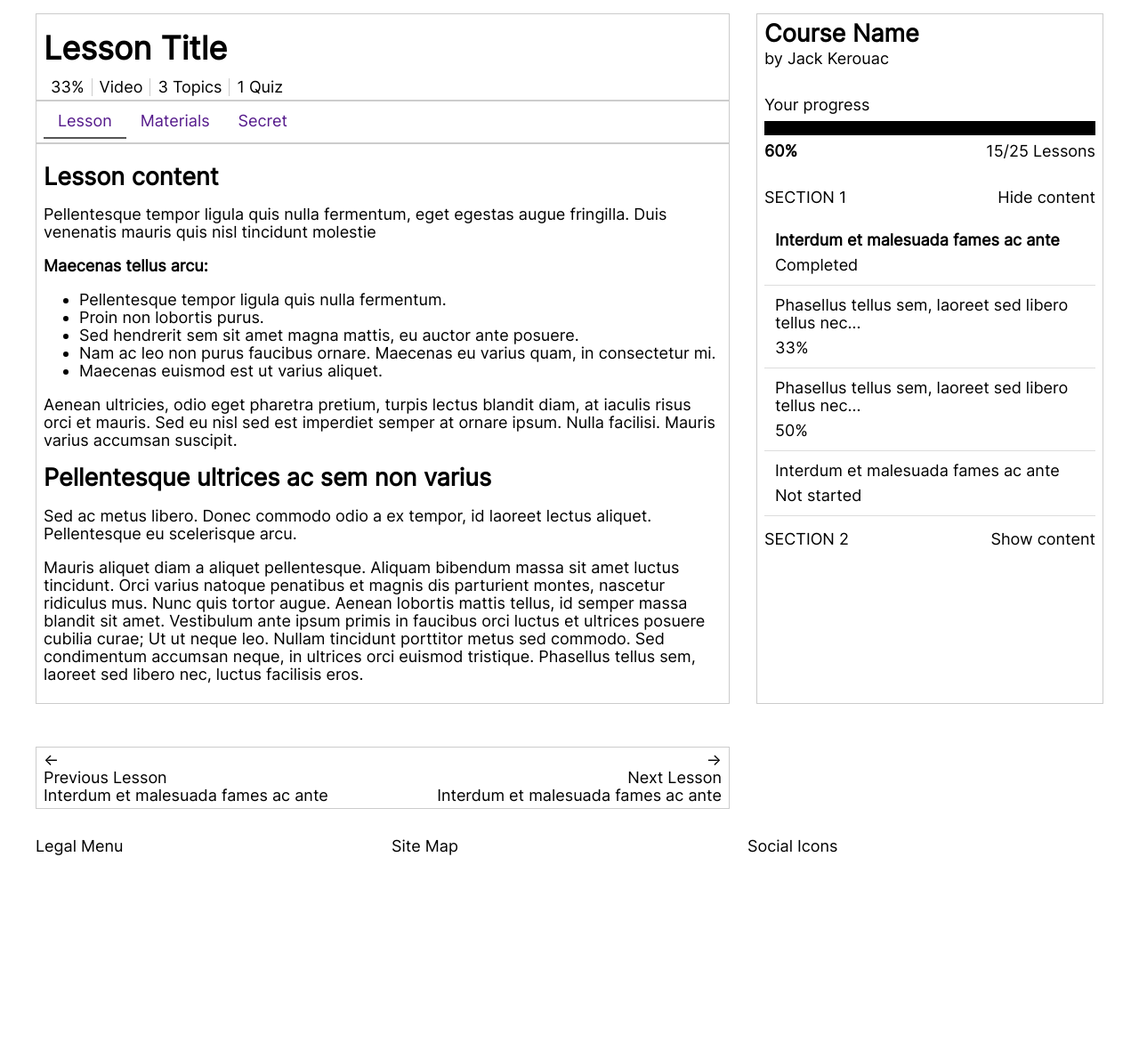
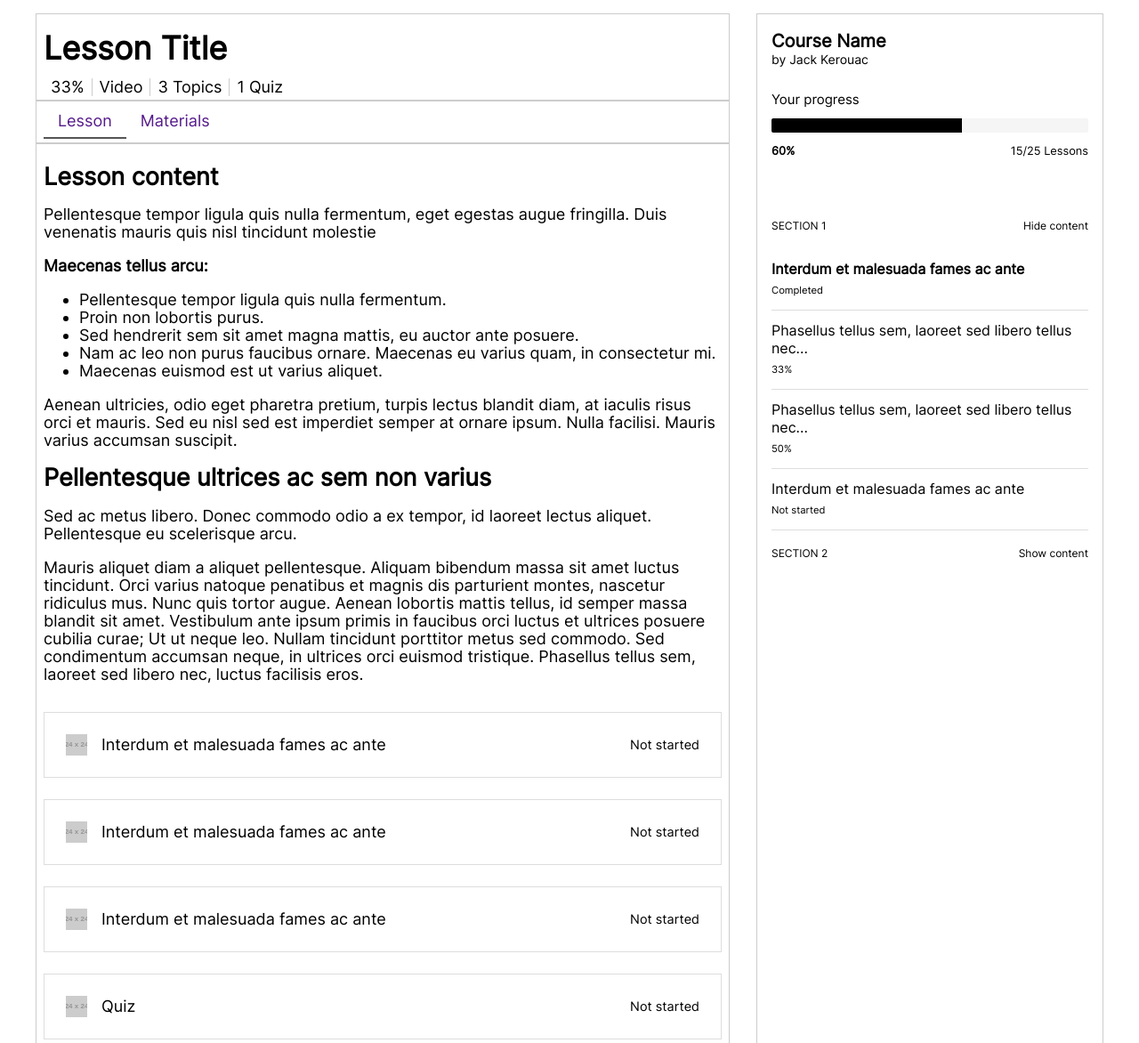
Before and after one commit to marioy47/learndash-template-draft, a website: page src/lesson-with-topics-template.html in a window 1280 px wide. Shown: the part 160-1332 px from the top of the page at 89% size. Before the commit the page ends 1153 px from the top, so only its background shows below. Drawn offline with nearby package versions, Linux system fonts and the light colour scheme; files that its build step writes are made by us from their sources; placeholder pictures from the web are drawn by us.

Commit message:
WIP Rework lesson template, add with topics variation

```diff
--- a/src/lesson-template.html
+++ b/src/lesson-with-topics-template.html
@@ -15,7 +15,9 @@
         <header class="ld-site-header">
             <div class="ld-site-header__wrapper">
                 <div class="ld-site-header__branding">
+                    <a href="/">
                         <img src="./images/LearnDash-logo-black.png" alt="LearnDash Logo">
+                    </a>
                 </div>
                 <nav class="ld-site-header__nav">
                     <menu class="ld-site-header__menu">
@@ -75,29 +77,29 @@
                 <aside class="ld-main-content__aside">
                     <div class="ld-lesson-sidebar">
                         <h2 class="ld-lesson-sidebar__course-name">Course Name</h2>
-                        <span class="ld-lesson-sidebar__author">by Jack Kerouac</span>
+                        <small class="ld-lesson-sidebar__author">by Jack Kerouac</small>
 
                         <div class="ld-progress">
-                            <span class="ld-progress__heading">Your progress</span>
+                            <small class="ld-progress__heading">Your progress</small>
 
-                            <div class="ld-progress__bar"></div>
+                            <div class="ld-progress__bar">
+                                <div class="ld-progress__bar-inner" style="width: 60%;"></div>
+                            </div>
 
                             <div class="ld-progress__info">
-                                <span class="ld-progress__percentage">60%</span>
-                                <span class="ld-progress__label">15/25 Lessons</span>
+                                <small class="ld-progress__percentage">60%</small>
+                                <small class="ld-progress__label">15/25 Lessons</small>
                             </div>
                         </div>
 
+                        <div class="ld-lesson-sidebar__sections">
                             <div class="ld-lesson-sidebar__section">
                                 <span class="ld-lesson-sidebar__section-name">SECTION 1</span>
-                            <span class="ld-lesson-sidebar__section-trigger">Hide content</span>
+                                <a class="ld-lesson-sidebar__section-trigger">Hide content</a>
                             </div>
 
-                        <div class="ld-lesson-sidebar__lesson">
-                            <span class="ld-lesson-sidebar__lesson-name">
-                                <b>Interdum et malesuada fames ac ante</b>
-                            </span>
-
+                            <div class="ld-lesson-sidebar__lesson ld-lesson-sidebar__lesson--current">
+                                <span class="ld-lesson-sidebar__lesson-name">Interdum et malesuada fames ac ante</span>
                                 <span class="ld-lesson-sidebar__lesson-status">Completed</span>
                             </div>
 
@@ -118,7 +120,8 @@
 
                             <div class="ld-lesson-sidebar__section">
                                 <span class="ld-lesson-sidebar__section-name">SECTION 2</span>
-                            <span class="ld-lesson-sidebar__section-trigger">Show content</span>
+                                <a class="ld-lesson-sidebar__section-trigger">Show content</a>
+                            </div>
                         </div>
                     </div>
                 </aside>
@@ -130,9 +133,6 @@
                         </li>
                         <li class="ld-main-content__navitem">
                             <a href="" data-selector-type="display-content" data-selector-target="materials">Materials</a>
-                        </li>
-                        <li class="ld-main-content__navitem">
-                            <a href="" data-selector-type="display-content" data-selector-target="secret">Secret</a>
                         </li>
                     </menu>
                 </nav>
@@ -175,6 +175,44 @@
                             <p>
                                 Mauris aliquet diam a aliquet pellentesque. Aliquam bibendum massa sit amet luctus tincidunt. Orci varius natoque penatibus et magnis dis parturient montes, nascetur ridiculus mus. Nunc quis tortor augue. Aenean lobortis mattis tellus, id semper massa blandit sit amet. Vestibulum ante ipsum primis in faucibus orci luctus et ultrices posuere cubilia curae; Ut ut neque leo. Nullam tincidunt porttitor metus sed commodo. Sed condimentum accumsan neque, in ultrices orci euismod tristique. Phasellus tellus sem, laoreet sed libero nec, luctus facilisis eros.
                             </p>
+
+                            <div class="ld-lesson__topics">
+                                <div class="ld-lesson__topic">
+                                    <div class="ld-lesson__topic-heading">
+                                        <img src="https://via.placeholder.com/24x24" alt="Topic image" class="ld-lesson__topic-image">
+                                        <span class="ld-lesson__topic-title">Interdum et malesuada fames ac ante</span>
+                                    </div>
+
+                                    <span class="ld-lesson__topic-status">Not started</span>
+                                </div>
+
+                                <div class="ld-lesson__topic">
+                                    <div class="ld-lesson__topic-heading">
+                                        <img src="https://via.placeholder.com/24x24" alt="Topic image" class="ld-lesson__topic-image">
+                                        <span class="ld-lesson__topic-title">Interdum et malesuada fames ac ante</span>
+                                    </div>
+
+                                    <span class="ld-lesson__topic-status">Not started</span>
+                                </div>
+
+                                <div class="ld-lesson__topic">
+                                    <div class="ld-lesson__topic-heading">
+                                        <img src="https://via.placeholder.com/24x24" alt="Topic image" class="ld-lesson__topic-image">
+                                        <span class="ld-lesson__topic-title">Interdum et malesuada fames ac ante</span>
+                                    </div>
+
+                                    <span class="ld-lesson__topic-status">Not started</span>
+                                </div>
+
+                                <div class="ld-lesson__topic">
+                                    <div class="ld-lesson__topic-heading">
+                                        <img src="https://via.placeholder.com/24x24" alt="Topic image" class="ld-lesson__topic-image">
+                                        <span class="ld-lesson__topic-title">Quiz</span>
+                                    </div>
+
+                                    <span class="ld-lesson__topic-status">Not started</span>
+                                </div>
+                            </div>
                         </main>
 
                         <main class="ld-main-content__content" data-content-id="materials">
@@ -193,12 +231,6 @@
                                 <li>Nam ac leo non purus faucibus ornare. Maecenas eu varius quam, in consectetur mi.</li>
                                 <li>Maecenas euismod est ut varius aliquet.</li>
                             </ul>
-                        </main>
-
-                        <main class="ld-main-content__content" data-content-id="secret">
-                            <h2 class="ld-main-content__subtitle">
-                                It had to be a secret..
-                            </h2>
                         </main>
                     </div>
                 </div>
--- a/src/scss/_ld-progress.scss
+++ b/src/scss/_ld-progress.scss
@@ -1,10 +1,17 @@
 .ld-progress {
-    margin: 2rem 0; // TODO: Refactor.
+    margin: 1.5rem 0; // TODO: Refactor.
 
     &__bar {
-        height: 1rem; // TODO: Refactor.
-        margin: .5rem 0; // TODO: Refactor.
-        background-color: var(--progress-bar-color); // TODO: Refactor.
+        height: 16px;
+        margin: .7rem 0; // TODO: Refactor.
+        border-radius: var(--progress-bar-border-radius); // TODO: Refactor.
+        background-color: var(--progress-bar-background-color); // TODO: Refactor.
+        overflow: hidden;
+    }
+
+    &__bar-inner {
+        height: 100%;
+        background-color: var(--progress-bar-foreground-color); // TODO: Refactor.
     }
 
     &__info {
@@ -13,7 +20,11 @@
         align-items: center; // TODO: Refactor.
     }
 
+    &__percentage, &__label {
+        font-size: .8rem;
+    }
+
     &__percentage {
-        font-weight: bold; // TODO: Refactor.
+        font-weight: 600; // TODO: Refactor.
     }
 }
--- a/src/scss/_variables.scss
+++ b/src/scss/_variables.scss
@@ -23,5 +23,7 @@
     --border-color: #ddd;
 
     /** Progress Bar TODO: Where should it go? **/
-    --progress-bar-color: #000;
+    --progress-bar-border-radius: 2px;
+    --progress-bar-background-color: #F5F5F5;
+    --progress-bar-foreground-color: #000;
 }
--- a/src/scss/lesson/_ld-lesson-pagination.scss
+++ b/src/scss/lesson/_ld-lesson-pagination.scss
@@ -2,14 +2,14 @@
     display: flex;
     justify-content: space-between;
     align-items: center;
-    margin: 3rem 0 0 0; // TODO: Refactor.
+    margin: 1rem 0 0 0; // TODO: Refactor.
 
     &__item {
         display: flex;
         flex-direction: column;
-    }
 
-    &__item--next {
-        text-align: right;
+        &--next {
+            text-align: right;
+        }
     }
 }
--- a/src/scss/lesson/_ld-lesson-sidebar.scss
+++ b/src/scss/lesson/_ld-lesson-sidebar.scss
@@ -1,6 +1,21 @@
 &-sidebar {
+    $sidebar: &;
+
+    padding: 1rem .5rem; // TODO: Refactor.
+
     &__course-name {
-        margin: .5rem 0; // TODO: Refactor.
+        margin: 0; // TODO: Refactor.
+        font-size: 1.25rem; // TODO: Refactor.
+        font-weight: 700;
+    }
+
+    &__author {
+        font-size: .875rem; // TODO: Refactor.
+        font-weight: 400;
+    }
+
+    &__sections {
+        margin-top: 4rem; // TODO: Refactor.
     }
 
     &__section {
@@ -9,11 +24,33 @@
         justify-content: space-between;
     }
 
+    &__section-name {
+        font-size: .75rem; // TODO: Refactor.
+    }
+
+    &__section-trigger {
+        font-size: .75rem; // TODO: Refactor.
+    }
+
     &__lesson {
         display: flex;
         flex-direction: column;
-        gap: .5rem;
-        padding: .75rem; // TODO: Refactor.
+        gap: .25rem; // TODO: Refactor.
+        padding: .75rem 0; // TODO: Refactor.
         border-bottom: 1px solid var(--border-color); // TODO: Refactor.
+
+        &--current {
+            #{$sidebar}__lesson-name {
+                font-weight: 700;
+            }
+        }
+    }
+
+    &__lesson-name {
+        font-size: 1rem; // TODO: Refactor.
+    }
+
+    &__lesson-status {
+        font-size: .7rem; // TODO: Refactor.
     }
 }
--- a/src/scss/lesson/_ld-lesson.scss
+++ b/src/scss/lesson/_ld-lesson.scss
@@ -1,4 +1,38 @@
 .ld-lesson {
+    @import 'ld-lesson-sidebar';
     @import 'ld-lesson-pagination';
-    @import 'ld-lesson-sidebar';
+
+    &__topics {
+        margin-top: 2rem; // TODO: Refactor.
+        display: flex;
+        flex-direction: column;
+        gap: 1.5rem; // TODO: Refactor.
+    }
+
+    &__topic {
+        display: flex;
+        justify-content: space-between;
+        align-items: center;
+        border: 1px solid var(--border-color); // TODO: Refactor.
+        padding: 1.5rem; // TODO: Refactor.
+    }
+
+    &__topic-heading {
+        display: flex;
+        align-items: center;
+        gap: 1rem; // TODO: Refactor.
+    }
+
+    &__topic-image {
+        width: 24px;
+        height: 24px;
+    }
+
+    &__topic-title {
+        font-weight: 500;
+    }
+
+    &__topic-status {
+        font-size: .9rem; // TODO: Refactor.
+    }
 }
```
Also changed, not shown: src/course-template.html (+3 -1 lines), src/index.html (+2 -2 lines), src/lesson-no-topics-template.html (added, +224 -0 lines). Lines whose indentation alone changed are shown as unchanged.
